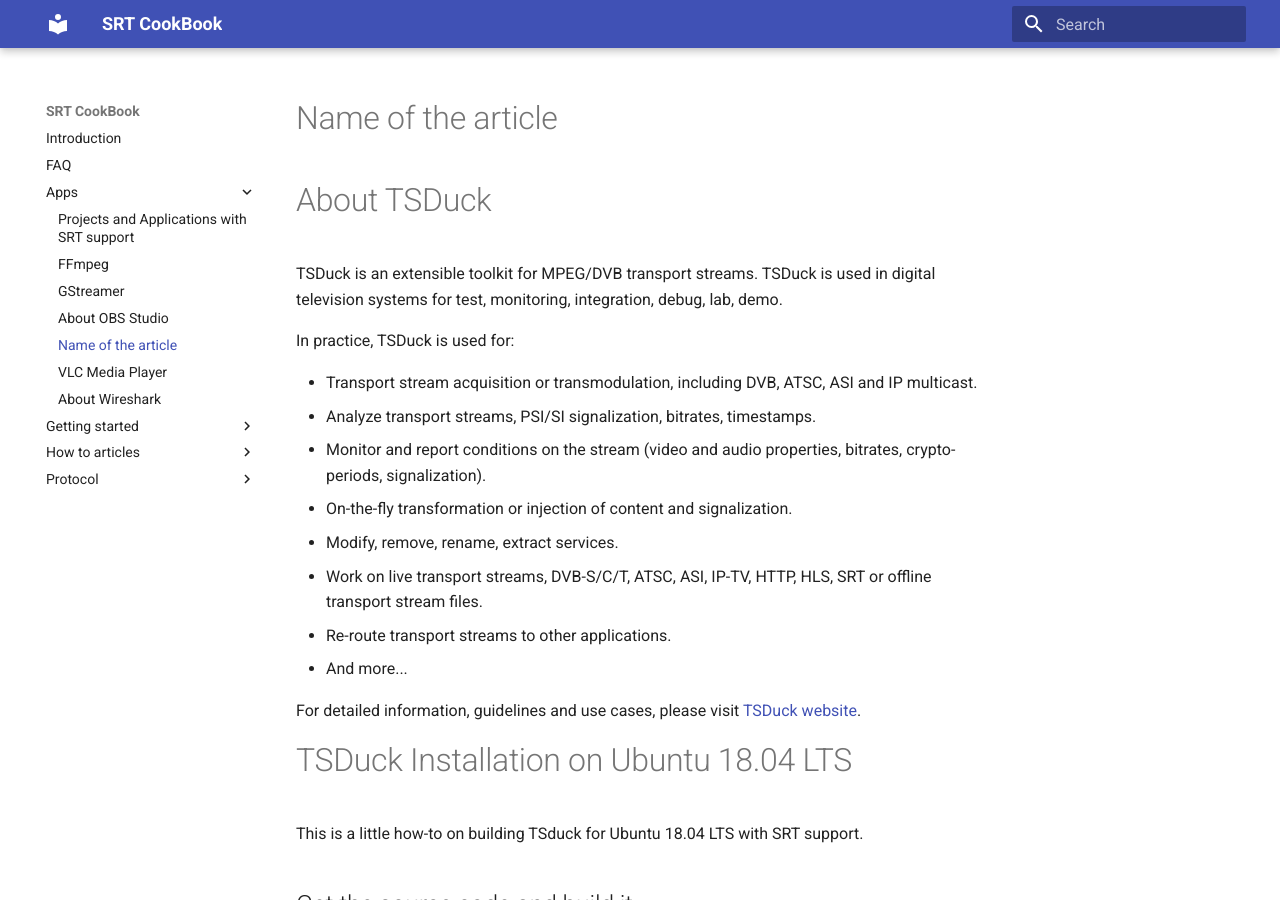
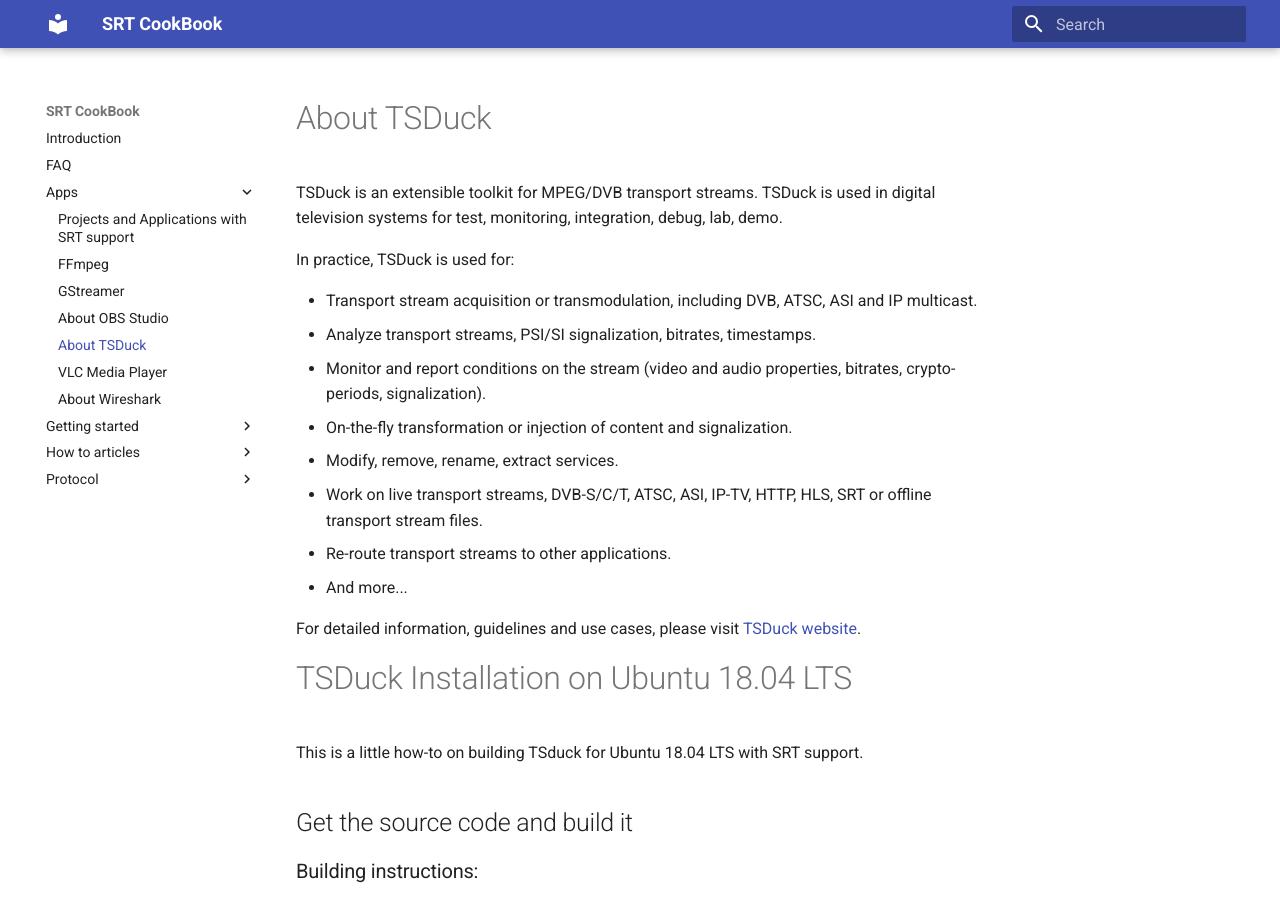
Before and after one commit to SRTLab/srt-cookbook, an MkDocs documentation site: the page built from docs/apps/tsduck.md, in a window 1280 px wide and 900 px high. Built offline with MkDocs 1.6.1 and Material for MkDocs 9.7.7, drawn with Linux system fonts in a browser that asks for light colours.

Commit message:
Minor corrections

```diff
--- a/docs/apps/tsduck.md
+++ b/docs/apps/tsduck.md
@@ -1,7 +1,3 @@
-# Name of the article
-
-<!-- Some intro -->
-
 # About TSDuck
 
 TSDuck is an extensible toolkit for MPEG/DVB transport streams. TSDuck is used in digital television systems for test, monitoring, integration, debug, lab, demo.
```
